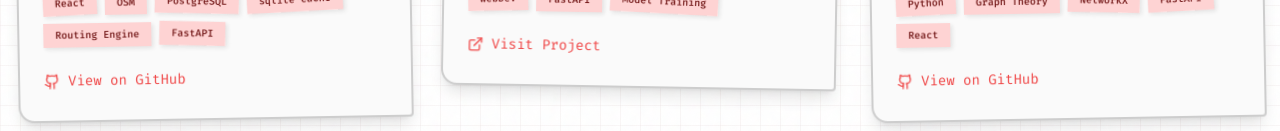
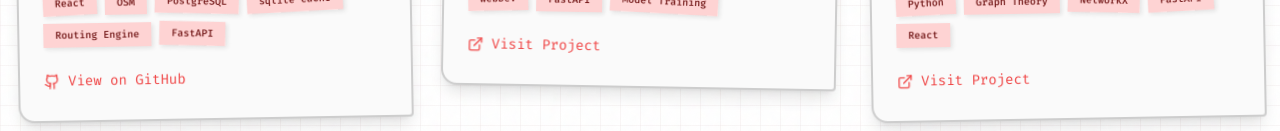
Before and after one commit to IRX358/irx358.github.io, a React (Vite) app: page / in a window 1280 px wide. Shown: the part 3075-3206 px from the top of the page. Built offline with nearby package versions, Linux system fonts and the light colour scheme; the HTML template or start-up script is replaced by a standard one.

Commit message:
Update FinGraphix link and icon in portfolio

```diff
--- a/src/data/portfolio.ts
+++ b/src/data/portfolio.ts
@@ -111,8 +111,8 @@ export const portfolioData = {
       status: "Completed",
       description: "A web-based Financial Forensics Engine that processes transaction data and exposes money muling networks through graph analysis and interactive visualization.",
       tech: ["Python", "Graph Theory", "NetworkX", "FastAPI", "React"],
-      link: "https://github.com/IRX358/FinGraphix",
-      icon: "plane"
+      link: "https://fin-graphix-79n1.vercel.app/",
+      icon: "Money"
     },
     {
       title: "Portfolio Website",
```
